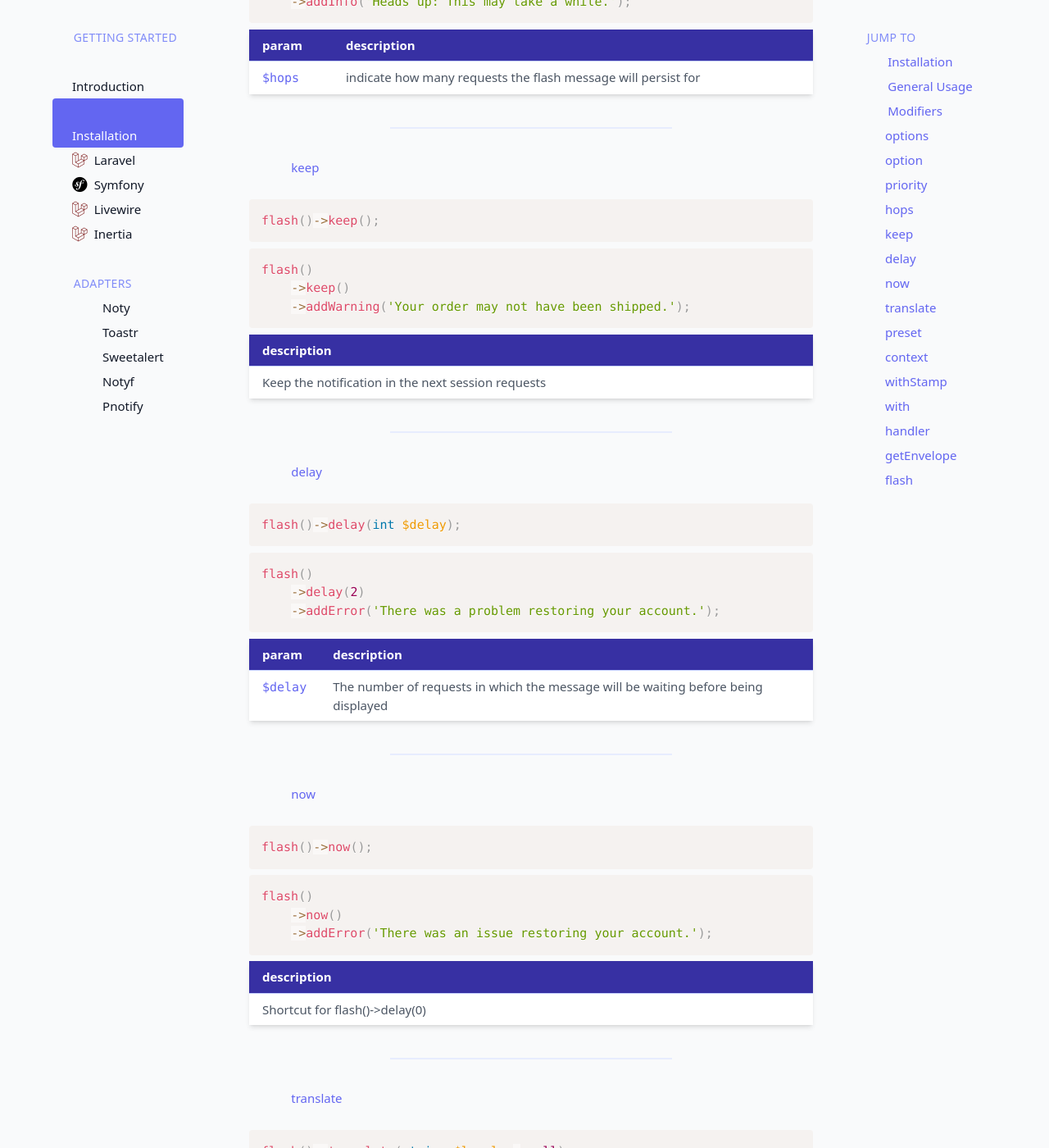
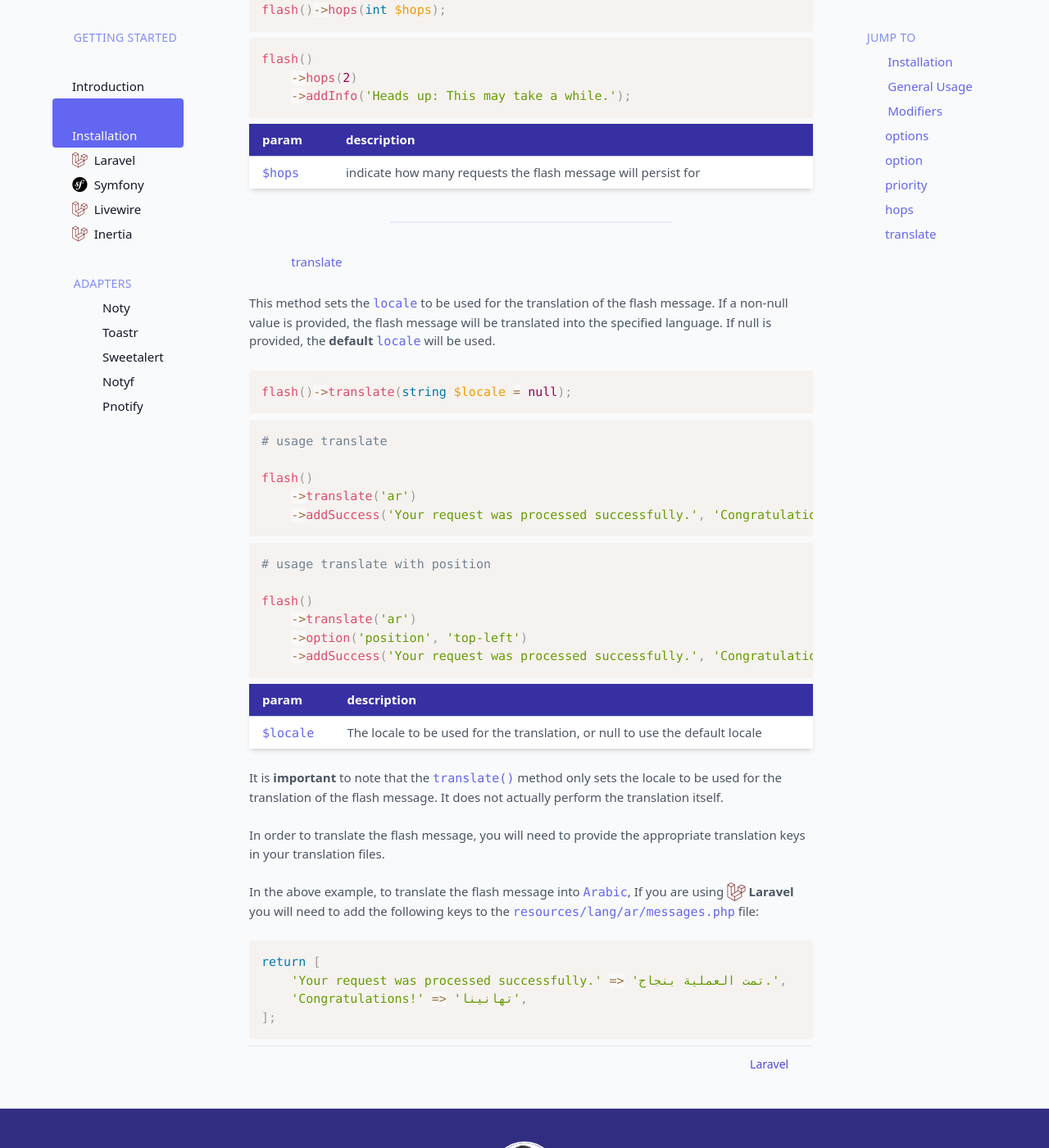
Before and after one commit to php-flasher/php-flasher.github.io, a Jekyll site: the page built from docs/installation.md, in a window 1280 px wide and 1400 px high, scrolled down 5801 px. Shown: the whole window at 82% size. Built offline with Jekyll 4.4.1, drawn with Linux system fonts in a browser that asks for light colours; nearby versions of some CDN libraries; some web fonts are replaced; comment, search, counter and statistics services are not loaded; some of the changed text lies outside the part shown.

Commit message:
update installation page

````diff
--- a/docs/installation.md
+++ b/docs/installation.md
@@ -241,6 +241,8 @@
 
 <p id="method-priority"><a href="#method-priority" class="anchor"><i class="fa-duotone fa-link"></i> priority</a></p>
 
+Sets the priority of a flash message, the highest priority will be displayed first.
+
 ```php
 flash()->priority(int $priority);
 ```
@@ -308,7 +310,9 @@
 
 <p id="method-hops"><a href="#method-hops" class="anchor"><i class="fa-duotone fa-link"></i> hops</a></p>
 
-Sometimes you may want a flash message to persist for longer than a single request. As an example, with a multi-page form, you may want to store messages until all pages have been filled.
+This method sets the number of requests that the flash message should persist for. By default, flash messages are only displayed for a single request and are then discarded. By setting the number of hops, the flash message will be persisted for multiple requests.
+
+As an example, with a multi-page form, you may want to store messages until all pages have been filled.
 
 {% assign id = '# usage hops' %}
 {% assign type = site.data.messages.types | sample %}
@@ -332,79 +336,10 @@
 
 ---
 
-<p id="method-keep"><a href="#method-keep" class="anchor"><i class="fa-duotone fa-link"></i> keep</a></p>
+<p id="method-translate"><a href="#method-translate" class="anchor"><i class="fa-duotone fa-link"></i> translate</a></p>
 
-```php
-flash()->keep();
-```
-
-{% assign id = '# usage keep' %}
-{% assign type = site.data.messages.types | sample %}
-{% assign message = site.data.messages[type] | sample %}
-{% assign options = '{}' %}
-{% include example.html %}
-
-```php
-flash()
-    ->keep()
-    ->add{{ type | capitalize }}('{{ message }}');
-```
-
-| description                                        |
-|----------------------------------------------------|
-| Keep the notification in the next session requests |
-
----
-
-<p id="method-delay"><a href="#method-delay" class="anchor"><i class="fa-duotone fa-link"></i> delay</a></p>
-
-```php
-flash()->delay(int $delay);
-```
-
-{% assign id = '# usage delay' %}
-{% assign type = site.data.messages.types | sample %}
-{% assign message = site.data.messages[type] | sample %}
-{% assign options = '{}' %}
-{% include example.html %}
-
-```php
-flash()
-    ->delay(2)
-    ->add{{ type | capitalize }}('{{ message }}');
-```
-
-| param    | description                                                                        |
-|----------|------------------------------------------------------------------------------------|
-| `$delay` | The number of requests in which the message will be waiting before being displayed |
-
----
-
-<p id="method-now"><a href="#method-now" class="anchor"><i class="fa-duotone fa-link"></i> now</a></p>
-
-```php
-flash()->now();
-```
-
-{% assign id = '# usage now' %}
-{% assign type = site.data.messages.types | sample %}
-{% assign message = site.data.messages[type] | sample %}
-{% assign options = '{}' %}
-{% include example.html %}
-
-```php
-flash()
-    ->now()
-    ->add{{ type | capitalize }}('{{ message }}');
-```
-
-| description                     |
-|---------------------------------|
-| Shortcut for flash()->delay(0) |
-
----
-
-<p id="method-translate"><a href="#method-translate" class="anchor"><i class="fa-duotone fa-link"></i> translate</a></p>
+This method sets the `locale` to be used for the translation of the flash message. If a non-null value is provided,
+the flash message will be translated into the specified language. If null is provided, the **default** `locale` will be used.
 
 ```php
 flash()->translate(string $locale = null);
@@ -441,95 +376,20 @@
     ->add{{ type | capitalize }}('Your request was processed successfully.', 'Congratulations!');
 ```
 
-| param     | description                                                                 |
-|-----------|-----------------------------------------------------------------------------|
-| `$locale` | The locale to be used for the translation or null to use the default locale |
+| param     | description                                                                  |
+|-----------|------------------------------------------------------------------------------|
+| `$locale` | The locale to be used for the translation, or null to use the default locale |
 
----
+It is **important** to note that the `translate()` method only sets the locale to be used for the translation of the flash message.
+It does not actually perform the translation itself.
 
-<p id="method-preset"><a href="#method-preset" class="anchor"><i class="fa-duotone fa-link"></i> preset</a></p>
+In order to translate the flash message, you will need to provide the appropriate translation keys in your translation files.
+
+In the above example, to translate the flash message into `Arabic`, If you are using **<i class="fa-brands fa-laravel text-red-900 fa-xl"></i> Laravel** you will need to add the following keys to the `resources/lang/ar/messages.php` file:
 
 ```php
-$builder = flash()->preset(string $preset, bool $flash = true);
+return [
+    'Your request was processed successfully.' => 'تمت العملية بنجاح.',
+    'Congratulations!' => 'تهانينا',
+];
 ```
-
-| param     | description                                                           |
-|-----------|-----------------------------------------------------------------------|
-| `$preset` | The preset to be used for the notification                            |
-| `$flash`  | If true, the notification will be flashed after the preset is applied |
-
----
-
-<p id="method-context"><a href="#method-context" class="anchor"><i class="fa-duotone fa-link"></i> context</a></p>
-
-```php
-$builder = flash()->context(array $context = []);
-```
-
-| param      | description                                    |
-|------------|------------------------------------------------|
-| `$context` | Custom data to be available in javascript side |
-
----
-
-<p id="method-withStamp"><a href="#method-withStamp" class="anchor"><i class="fa-duotone fa-link"></i> withStamp</a></p>
-
-```php
-$builder = flash()->withStamp(StampInterface $stamp);
-```
-
-| param    | description                                |
-|----------|--------------------------------------------|
-| `$stamp` | Attach a stamp to the current notification |
-
----
-
-<p id="method-with"><a href="#method-with" class="anchor"><i class="fa-duotone fa-link"></i> with</a></p>
-
-```php
-$builder = flash()->with(array $stamps);
-```
-
-| param     | description                                                         |
-|-----------|---------------------------------------------------------------------|
-| `$stamps` | Attach multiple stamps at the same time to the current notification |
-
----
-
-<p id="method-handler"><a href="#method-handler" class="anchor"><i class="fa-duotone fa-link"></i> handler</a></p>
-
-```php
-$builder = flash()->handler(string $handler);
-```
-
-| param      | description                                                                                             |
-|------------|---------------------------------------------------------------------------------------------------------|
-| `$handler` | The handler name it will be used to choose to correct js adapter to be used to display the notification |
-
----
-
-<p id="method-getEnvelope"><a href="#method-getEnvelope" class="anchor"><i class="fa-duotone fa-link"></i> getEnvelope</a></p>
-
-```php
-$envelope = flash()->getEnvelope();
-```
-
-| param       | description                                                             |
-|-------------|-------------------------------------------------------------------------|
-| `$envelope` | Get the current notification with all stamps and options attached to it |
-
----
-
-<p id="method-flash"><a href="#method-flash" class="anchor"><i class="fa-duotone fa-link"></i> flash</a></p>
-
-> <span class="text-orange-900">Call the **flash** method at the end when your notification is ready to be displayed</span>
-
-
-```php
-$envelope = flash()->flash(array $stamps = []);
-```
-
-| param       | description                                                         |
-|-------------|---------------------------------------------------------------------|
-| `$stamps`   | Attach multiple stamps at the same time to the current notification |
-| `$envelope` | The current notification with all stamps and options attached to it |
````
